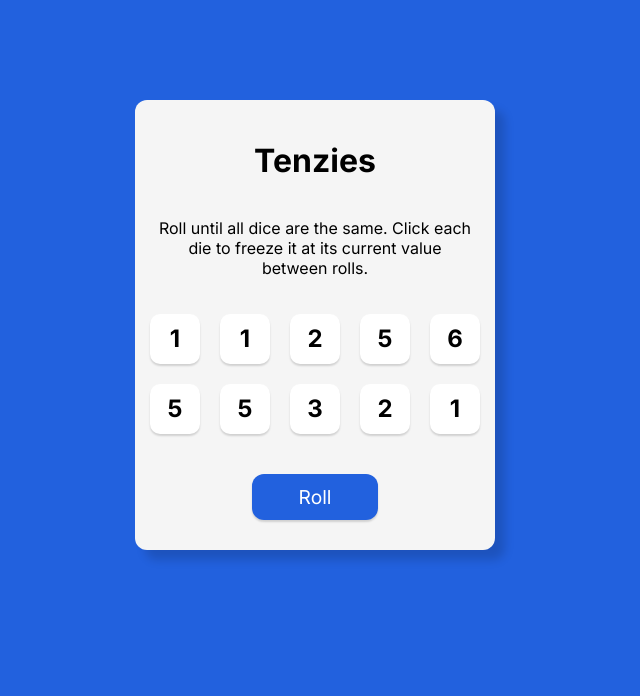
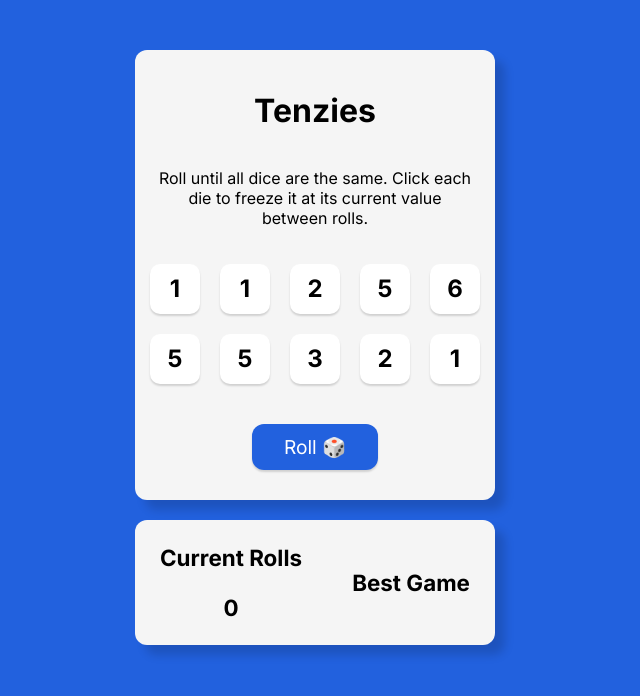
Before and after one commit to CarlosCastanedaDev/tenzies-react, a React (Vite) app: page / in a window 1280 px wide. Shown: the top 696 px of the page, without its empty margins (325-965 px from the left). Built offline with nearby package versions, Linux system fonts and the light colour scheme.

Commit message:
implement high score using local storage

```diff
--- a/src/App.jsx
+++ b/src/App.jsx
@@ -6,7 +6,9 @@ import Confetti from 'react-confetti';
 
 export default function App() {
   const [dice, setDice] = useState(allNewDiceArray());
+  const [rolls, setRolls] = useState(0);
   const [tenzies, setTenzies] = useState(false);
+  const [highScore, setHighScore] = useState(null);
 
   useEffect(() => {
     const allHeld = dice.every((die) => die.isHeld);
@@ -14,6 +16,13 @@ export default function App() {
     const allSameValue = dice.every((die) => die.value === firstValue);
     if (allHeld && allSameValue) {
       setTenzies(true);
+      if (highScore === null) {
+        setHighScore(rolls);
+        localStorage.setItem('highScore', rolls.toString());
+      }
+      if (rolls < highScore) {
+        localStorage.setItem('highScore', rolls.toString());
+      }
     }
   }, [dice]);
 
@@ -40,9 +49,11 @@ export default function App() {
           return die.isHeld ? die : generateNewDie();
         })
       );
+      setRolls((prev) => prev + 1);
     } else {
       setTenzies(false);
       setDice(allNewDiceArray);
+      setRolls(0);
     }
   }
 
@@ -64,23 +75,35 @@ export default function App() {
   ));
 
   return (
+    <>
       <div className='container'>
         {tenzies && <Confetti />}
         <div className='main'>
           <h1>Tenzies</h1>
           {tenzies ? (
-          <h1>You Won!!!</h1>
+            <h1>Great job! 🎉</h1>
           ) : (
-          <p>
-            Roll until all dice are the same. Click each die to freeze it at its
-            current value between rolls.
+            <p className='rules'>
+              Roll until all dice are the same. Click each die to freeze it at
+              its current value between rolls.
             </p>
           )}
           <div className='dice-container'>{diceElements}</div>
           <div className='btn' onClick={rollDice}>
-          {tenzies ? 'New Game' : 'Roll'}
+            {tenzies ? 'New Game' : 'Roll 🎲'}
           </div>
         </div>
       </div>
+      <div className='score'>
+        <div className='current'>
+          <p>Current Rolls</p>
+          <p>{rolls}</p>
+        </div>
+        <div className='high-score'>
+          <p>Best Game</p>
+          <p>{localStorage.getItem('highScore')}</p>
+        </div>
+      </div>
+    </>
   );
 }
--- a/src/index.css
+++ b/src/index.css
@@ -6,10 +6,23 @@ body {
 .container {
   max-width: 360px;
   background-color: #f5f5f5;
-  margin: 100px auto;
+  margin: 0 auto;
+  margin-top: 50px;
   height: 450px;
   border-radius: 12px;
   box-shadow: 10px 10px 10px rgba(0, 0, 0, 0.15);
+}
+
+.score {
+  max-width: 360px;
+  background-color: #f5f5f5;
+  margin: 20px auto;
+  height: 125px;
+  border-radius: 12px;
+  box-shadow: 10px 10px 10px rgba(0, 0, 0, 0.15);
+  display: flex;
+  justify-content: space-around;
+  align-items: center;
 }
 
 .main {
@@ -24,7 +37,7 @@ h1,
 p {
   text-align: center;
 }
-p {
+.rules {
   padding-bottom: 20px;
 }
 
@@ -65,3 +78,10 @@ p {
   font-weight: bold;
   font-size: 1.5rem;
 }
+
+.current,
+.high-score {
+  font-size: 1.4rem;
+  font-weight: bold;
+  padding: 0px;
+}
```
Lines whose indentation alone changed are shown as unchanged.
